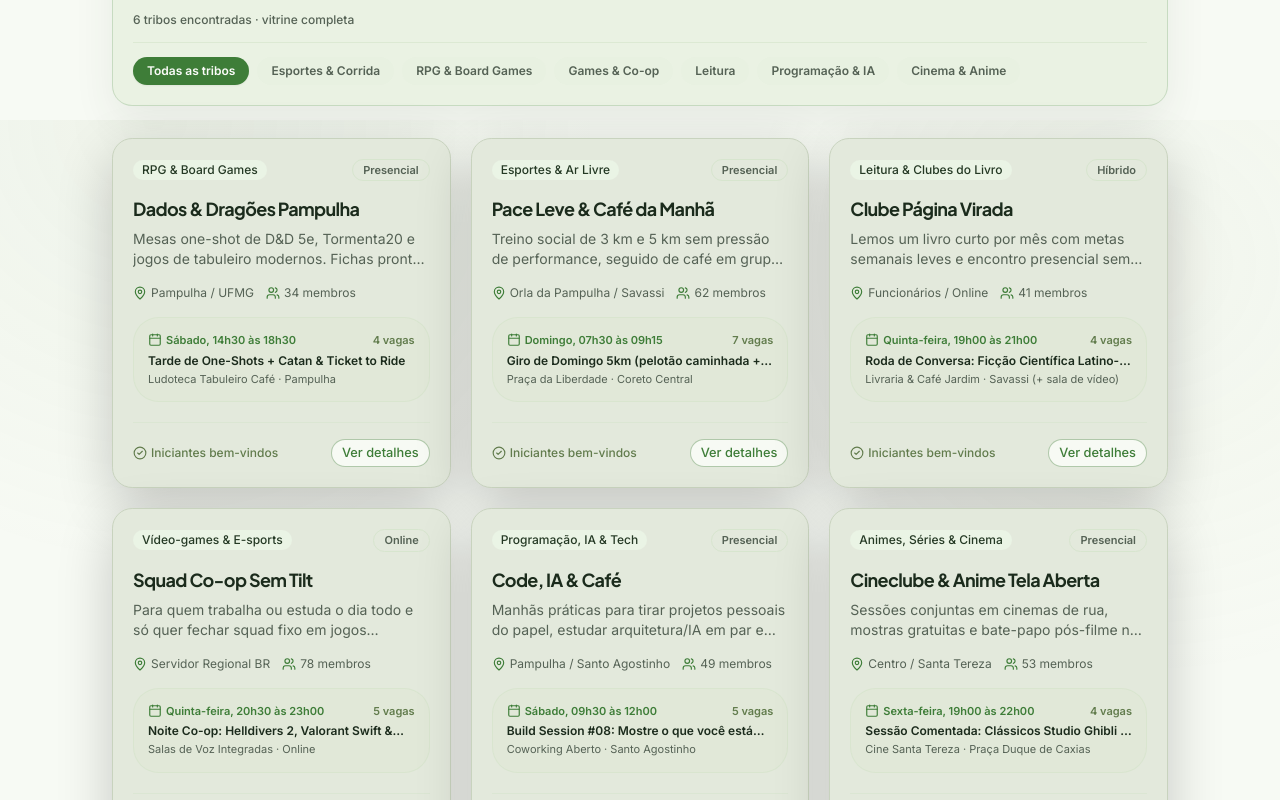
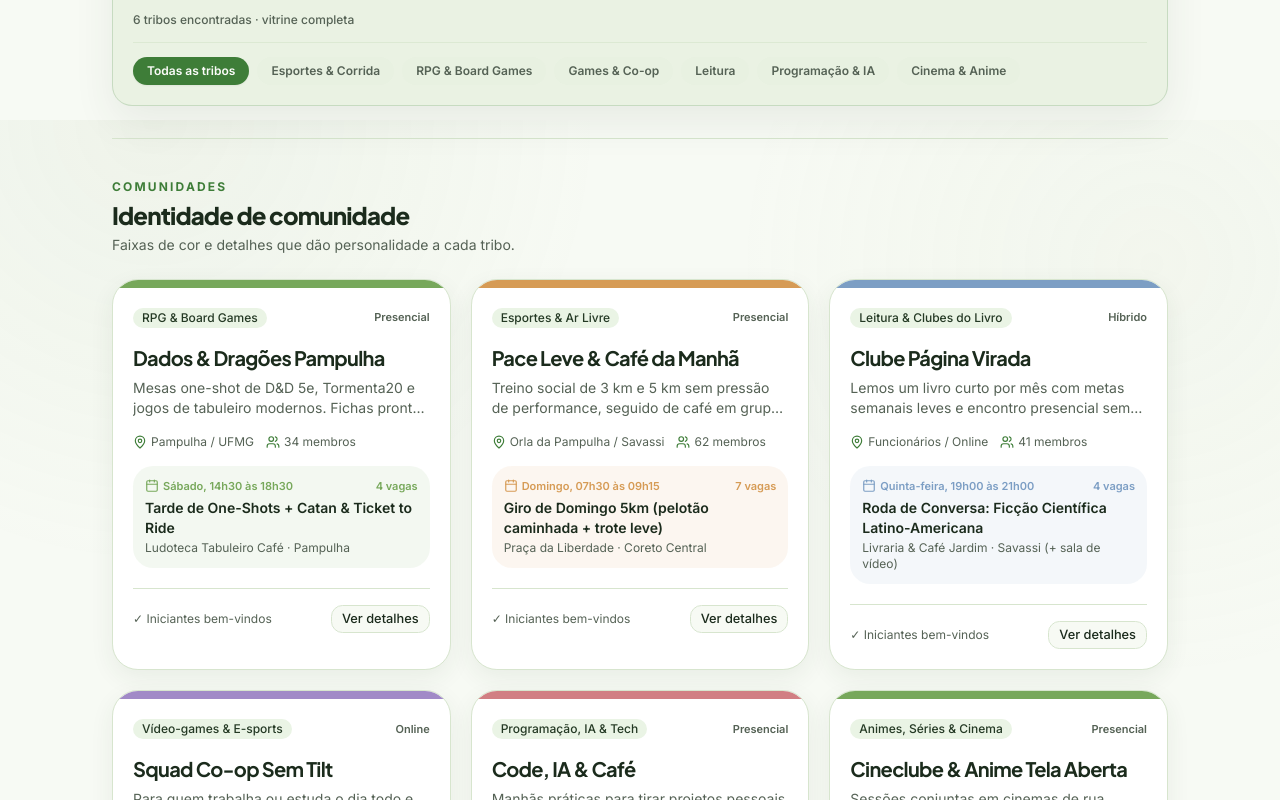
Before and after one commit to ArthurG12/Tribes, a Next.js app: page /explorar in a window 1280 px wide. Shown: the part 680-1480 px from the top of the page. Built offline with nearby package versions, Linux system fonts and the light colour scheme.

Commit message:
Adopt tribe card design option one

```diff
--- a/src/components/tribes/tribe-explorer.tsx
+++ b/src/components/tribes/tribe-explorer.tsx
@@ -180,123 +180,11 @@ export function TribeExplorer({
           </div>
         </div>
 
-        {/* Tribe cards grid */}
-        {filteredTribes.length === 0 ? (
-          <div className="mt-8 rounded-3xl border border-dashed border-border bg-card p-10 text-center">
-            <p className="font-heading text-lg font-bold text-foreground">
-              Nenhuma tribo combina com essa busca
-            </p>
-            <p className="mx-auto mt-2 max-w-md text-sm text-muted-foreground">
-              Quer fundar ou sugerir essa comunidade na sua região? Entre na lista como organizador ou participante e nós conectamos os primeiros membros!
-            </p>
-            <div className="mt-5 flex flex-wrap justify-center gap-3">
-              <Button
-                variant="outline"
-                onClick={() => {
-                  setSelectedCategory("todos");
-                  setSelectedFormat("Todos");
-                  setOnlyBeginners(false);
-                  setSearchQuery("");
-                }}
-              >
-                Limpar filtros
-              </Button>
-              <Button render={<Link href="/lista-de-espera" />}>
-                Sugerir nova tribo no lançamento
-                <ArrowRight className="size-4" />
-              </Button>
-            </div>
-          </div>
-        ) : (
-          <div className="mt-8 grid gap-5 sm:grid-cols-2 lg:grid-cols-3">
-            {filteredTribes.map((tribe) => {
-              const spotsLeft = tribe.nextEvent.maxSpots - tribe.nextEvent.confirmedCount;
-              return (
-                <article
-                  key={tribe.id}
-                  className="group relative flex flex-col justify-between overflow-hidden rounded-xl border border-[#c8d3be] bg-[#e3e9dc] p-5 shadow-[0_18px_55px_rgba(0,0,0,0.2)] transition-all duration-300 hover:-translate-y-1 hover:border-primary/60 hover:border-primary/40 hover:shadow-[6px_6px_0_rgba(166,214,106,0.16)]"
-                >
-                  <div>
-                    <div className="flex flex-wrap items-center justify-between gap-2">
-                      <Badge variant="secondary" className="font-medium">
-                        {tribe.categoryLabel}
-                      </Badge>
-                      <span className="rounded-full border border-border px-2.5 py-0.5 text-[11px] font-semibold text-muted-foreground">
-                        {tribe.format}
-                      </span>
-                    </div>
-
-                    <h3 className="mt-3.5 font-heading text-lg font-bold text-foreground group-hover:text-primary transition-colors">
-                      {tribe.name}
-                    </h3>
-                    <p className="mt-1.5 line-clamp-2 text-sm text-muted-foreground">
-                      {tribe.tagline}
-                    </p>
-
-                    <div className="mt-4 flex flex-wrap items-center gap-x-3 gap-y-1 text-xs text-muted-foreground">
-                      <span className="inline-flex items-center gap-1">
-                        <MapPin className="size-3.5 text-primary" />
-                        {tribe.neighborhood}
-                      </span>
-                      <span className="inline-flex items-center gap-1">
-                        <Users className="size-3.5 text-primary" />
-                        {tribe.membersCount} membros
-                      </span>
-                    </div>
-
-                    {/* Mini pinned event preview */}
-                    <div className="mt-4 rounded-2xl border border-border/80 border border-[#e5efd9] bg-[#e1e8d8] p-3.5">
-                      <div className="flex items-center justify-between text-[11px] font-semibold text-primary">
-                        <span className="inline-flex items-center gap-1">
-                          <Calendar className="size-3.5" />
-                          {tribe.nextEvent.dateLabel}
-                        </span>
-                        <span className="text-[#627c4d]">
-                          {spotsLeft} vagas
-                        </span>
-                      </div>
-                      <p className="mt-1 line-clamp-1 text-xs font-semibold text-foreground">
-                        {tribe.nextEvent.title}
-                      </p>
-                      <p className="mt-0.5 line-clamp-1 text-[11px] text-muted-foreground">
-                        {tribe.nextEvent.locationLabel}
-                      </p>
-                    </div>
-                  </div>
-
-                  <div className="mt-5 flex items-center justify-between gap-2 border-t border-border/60 pt-4">
-                    {tribe.beginnerFriendly ? (
-                      <span className="inline-flex items-center gap-1 text-xs font-medium text-[#627c4d]">
-                        <CheckCircle2 className="size-3.5" />
-                        Iniciantes bem-vindos
-                      </span>
-                    ) : (
-                      <span className="text-xs text-muted-foreground">
-                        {tribe.weeklyFrequency}
-                      </span>
-                    )}
-
-                    <Button
-                      size="sm"
-                      variant="outline"
-                      className="rounded-xl border-primary/30 text-primary hover:bg-primary hover:text-primary-foreground"
-                      onClick={() => handleOpenTribe(tribe)}
-                    >
-                      Ver detalhes
-                    </Button>
-                  </div>
-                </article>
-              );
-            })}
-          </div>
-        )}
-
-
         {filteredTribes.length > 0 && (
-          <div className="mt-16 space-y-12">
+          <div className="mt-8">
             <section className="border-t border-border pt-10">
               <div className="mb-6">
-                <p className="text-xs font-bold uppercase tracking-[0.18em] text-primary">Proposta visual 01</p>
+                <p className="text-xs font-bold uppercase tracking-[0.18em] text-primary">Comunidades</p>
                 <h3 className="mt-1 font-heading text-2xl font-extrabold text-foreground">Identidade de comunidade</h3>
                 <p className="mt-1 text-sm text-muted-foreground">Faixas de cor e detalhes que dão personalidade a cada tribo.</p>
               </div>
@@ -306,7 +194,7 @@ export function TribeExplorer({
                   const accent = accents[index % accents.length];
                   const spotsLeft = tribe.nextEvent.maxSpots - tribe.nextEvent.confirmedCount;
                   return (
-                    <article key={"identity-" + tribe.id} className="group flex flex-col overflow-hidden rounded-2xl border border-[#d7e5ce] bg-white shadow-[0_8px_24px_rgba(45,75,40,0.07)] transition-all hover:-translate-y-1 hover:shadow-[0_14px_32px_rgba(45,75,40,0.12)]">
+                    <article key={"identity-" + tribe.id} className="group flex flex-col overflow-hidden rounded-2xl border border-[#d7e5ce] bg-white shadow-[0_8px_24px_rgba(45,75,40,0.07)] transition-all duration-200 hover:-translate-y-1 hover:border-primary/40 hover:shadow-[0_14px_32px_rgba(45,75,40,0.12)]">
                       <div className="h-2" style={{ backgroundColor: accent }} />
                       <div className="flex flex-1 flex-col p-5">
                         <div className="flex items-center justify-between gap-2"><Badge variant="secondary">{tribe.categoryLabel}</Badge><span className="text-[11px] font-semibold text-muted-foreground">{tribe.format}</span></div>
@@ -328,42 +216,7 @@ export function TribeExplorer({
               </div>
             </section>
 
-            <section className="border-t border-border pt-10">
-              <div className="mb-6">
-                <p className="text-xs font-bold uppercase tracking-[0.18em] text-primary">Proposta visual 02</p>
-                <h3 className="mt-1 font-heading text-2xl font-extrabold text-foreground">Cabeçalho ilustrado</h3>
-                <p className="mt-1 text-sm text-muted-foreground">Uma área visual no topo destaca o universo de cada comunidade.</p>
-              </div>
-              <div className="grid gap-5 sm:grid-cols-2 lg:grid-cols-3">
-                {filteredTribes.map((tribe, index) => {
-                  const palettes = [
-                    { bg: "from-[#dcebd2] to-[#b9d5a8]", ink: "#47764a", symbol: "✳" },
-                    { bg: "from-[#f2e4cc] to-[#e4c99f]", ink: "#8a6234", symbol: "✦" },
-                    { bg: "from-[#dce8f3] to-[#b7cde2]", ink: "#4e7195", symbol: "◈" },
-                    { bg: "from-[#e9e0f2] to-[#cfc0e3]", ink: "#755d91", symbol: "✧" },
-                    { bg: "from-[#f3dfdf] to-[#e6bfc0]", ink: "#985e62", symbol: "✺" },
-                  ];
-                  const palette = palettes[index % palettes.length];
-                  return (
-                    <article key={"visual-" + tribe.id} className="group flex flex-col overflow-hidden rounded-2xl border border-[#d7e5ce] bg-white shadow-[0_8px_24px_rgba(45,75,40,0.07)] transition-all hover:-translate-y-1 hover:shadow-[0_14px_32px_rgba(45,75,40,0.12)]">
-                      <div className={"relative flex h-36 items-center justify-center overflow-hidden bg-gradient-to-br " + palette.bg}>
-                        <span className="absolute -right-3 -top-12 text-[190px] font-black leading-none opacity-[0.10]" style={{ color: palette.ink }}>{palette.symbol}</span>
-                        <div className="relative flex size-20 items-center justify-center rounded-3xl border border-white/60 bg-white/55 text-5xl shadow-sm backdrop-blur-sm" style={{ color: palette.ink }}>{palette.symbol}</div>
-                        <Badge className="absolute left-4 top-4 border-0 bg-white/85 text-[#344b39]">{tribe.categoryLabel}</Badge>
-                        <Badge variant="outline" className="absolute right-4 top-4 border-white/70 bg-white/60 text-[#344b39]">{tribe.format}</Badge>
-                      </div>
-                      <div className="flex flex-1 flex-col p-5">
-                        <h4 className="font-heading text-xl font-bold text-foreground group-hover:text-primary">{tribe.name}</h4>
-                        <p className="mt-1.5 line-clamp-2 text-sm text-muted-foreground">{tribe.tagline}</p>
-                        <div className="mt-4 flex flex-wrap gap-3 text-xs text-muted-foreground"><span className="inline-flex items-center gap-1"><MapPin className="size-3.5 text-primary" />{tribe.neighborhood}</span><span className="inline-flex items-center gap-1"><Users className="size-3.5 text-primary" />{tribe.membersCount} membros</span></div>
-                        <div className="mt-4 rounded-xl bg-[#f1f6ed] p-3"><p className="text-[11px] font-semibold text-primary">{tribe.nextEvent.dateLabel} · Próximo encontro</p><p className="mt-1 text-sm font-semibold text-foreground">{tribe.nextEvent.title}</p><p className="mt-0.5 text-xs text-muted-foreground">{tribe.nextEvent.locationLabel}</p></div>
-                        <div className="mt-5 flex items-center justify-between gap-2 border-t border-border pt-4"><span className="text-xs text-muted-foreground">{tribe.beginnerFriendly ? "✓ Iniciantes bem-vindos" : tribe.weeklyFrequency}</span><Button size="sm" variant="outline" onClick={() => handleOpenTribe(tribe)}>Ver detalhes <ArrowRight className="size-3.5" /></Button></div>
-                      </div>
-                    </article>
-                  );
-                })}
-              </div>
-            </section>
+
           </div>
         )}
 
```
